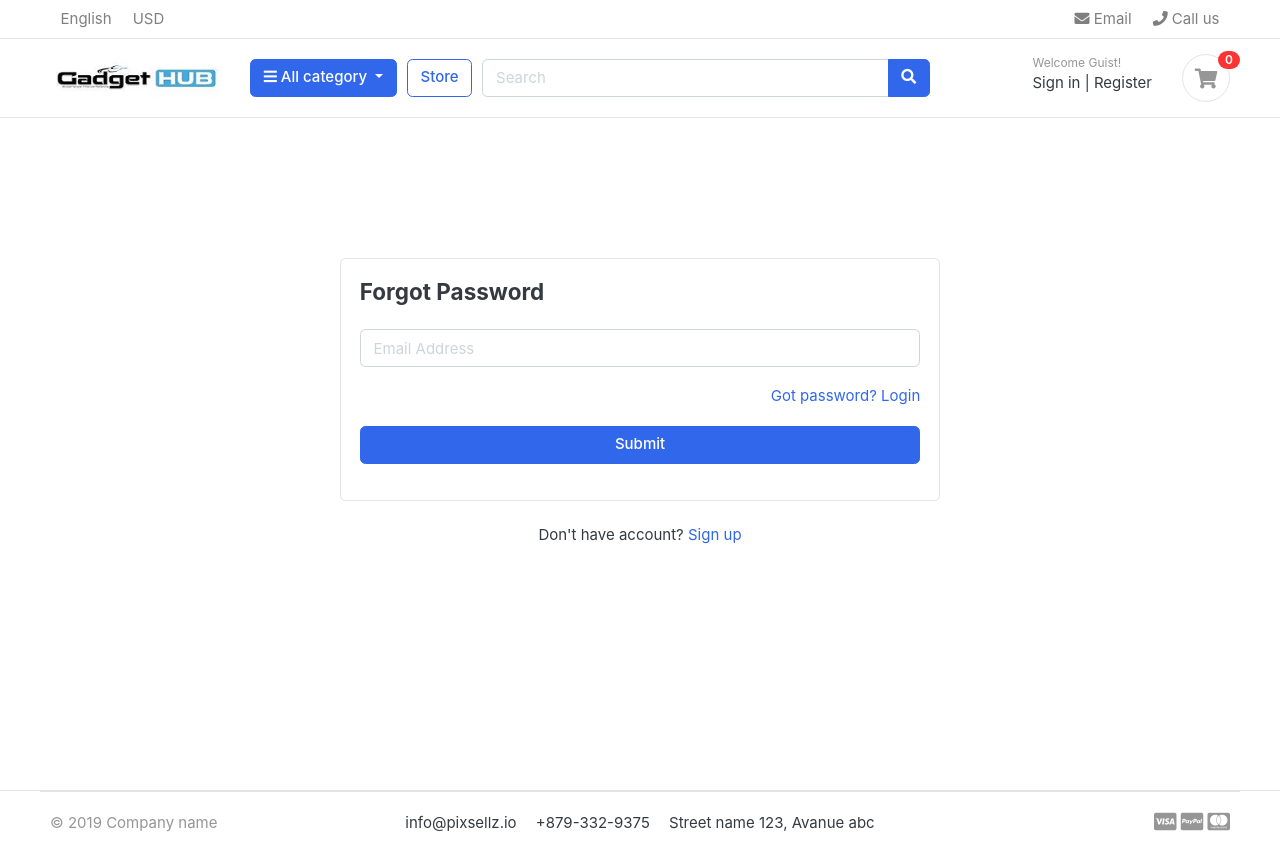
After one commit to sabbirhossain540/Gadget-hub, a Django app: page /accounts/forgotPassword in a window 1280 px wide. The commit adds this page. Run offline with Django 3.2, Linux system fonts and the light colour scheme; data that the repository does not hold is empty; some libraries are stand-ins or nearby versions; some web fonts are replaced.

Commit message:
reset password

```diff
--- a/accounts/urls.py
+++ b/accounts/urls.py
@@ -9,4 +9,7 @@ urlpatterns = [
     path('dashboard', views.dashboard, name='dashboard'),
     path('', views.dashboard, name='dashboard'),
 
+    path('forgotPassword', views.forgotPassword, name='forgotPassword'),
+    path('resetPasswordValidate/<uidb64>/<token>/', views.resetPasswordValidate, name='resetPasswordValidate'),
+
 ]
--- a/accounts/views.py
+++ b/accounts/views.py
@@ -102,3 +102,35 @@ def activate(request, uidb64, token):
 @login_required(login_url= 'login')
 def dashboard(request):
     return render(request, 'accounts/dashboard.html')
+
+def forgotPassword(request):
+    if request.method == 'POST':
+        email = request.POST['email']
+        if Account.objects.filter(email=email).exists():
+            user = Account.objects.get(email__exact=email)
+
+            #Reset Password mail
+            current_site = get_current_site(request)
+            mail_subject = "Reset your Password"
+            message = render_to_string('accounts/reset_password_email.html', {
+                'user':user,
+                'domain': current_site,
+                'uid': urlsafe_base64_encode(force_bytes(user.pk)),
+                'token': default_token_generator.make_token(user),
+            })
+
+            to_email = email
+            send_email = EmailMessage(mail_subject, message, to=[to_email])
+            send_email.send()
+
+            messages.success(request, 'Password Reset email has been sent your email address')
+            return redirect('login')
+
+        else:
+            messages.error(request, 'Email does not exists')
+            return redirect('forgotPassword')
+
+    return render(request, 'accounts/forgotPassword.html')
+
+def resetPasswordValidate(request, uidb64, token):
+    return HttpResponse("ok")
--- /dev/null
+++ b/templates/accounts/forgotPassword.html
@@ -0,0 +1,37 @@
+{% extends 'base.html' %}
+
+{% block content %}
+<section class="section-conten padding-y" style="min-height:84vh">
+
+    <!-- ============================ COMPONENT LOGIN   ================================= -->
+
+
+
+        <div class="card mx-auto" style="max-width: 600px; margin-top:100px;">
+
+          <div class="card-body">
+          <h4 class="card-title mb-4">Forgot Password</h4>
+          {% include '__partial/alert.html' %}
+          <form action="{% url 'forgotPassword' %}" method="POST">
+            {% csrf_token %}
+              <div class="form-group">
+                 <input type="email" class="form-control" placeholder="Email Address" name="email">
+              </div> <!-- form-group// -->
+
+              <div class="form-group">
+                  <a href="{% url 'login' %}" class="float-right">Got password? Login</a>
+
+              </div> <!-- form-group form-check .// -->
+              <div class="form-group">
+                  <button type="submit" class="btn btn-primary btn-block"> Submit  </button>
+              </div> <!-- form-group// -->
+          </form>
+          </div> <!-- card-body.// -->
+        </div> <!-- card .// -->
+
+         <p class="text-center mt-4">Don't have account? <a href="{% url 'register' %}">Sign up</a></p>
+         <br><br>
+    <!-- ============================ COMPONENT LOGIN  END.// ================================= -->
+
+    </section>
+{% endblock %}
--- a/templates/accounts/login.html
+++ b/templates/accounts/login.html
@@ -30,7 +30,7 @@
               </div> <!-- form-group// -->
 
               <div class="form-group">
-                  <a href="#" class="float-right">Forgot password?</a>
+                  <a href="{% url 'forgotPassword' %}" class="float-right">Forgot password?</a>
 
               </div> <!-- form-group form-check .// -->
               <div class="form-group">
```
Also changed, not shown: templates/accounts/reset_password_email.html (added, +11 -0 lines).
